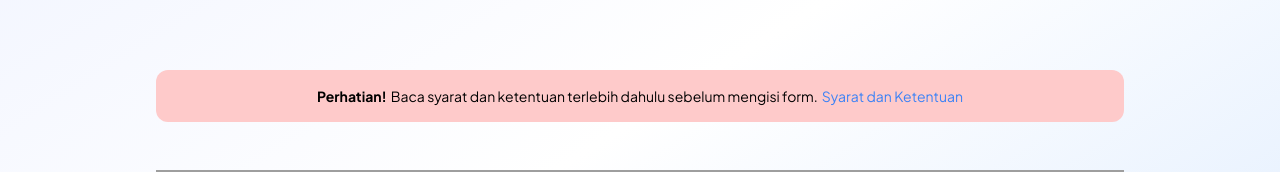
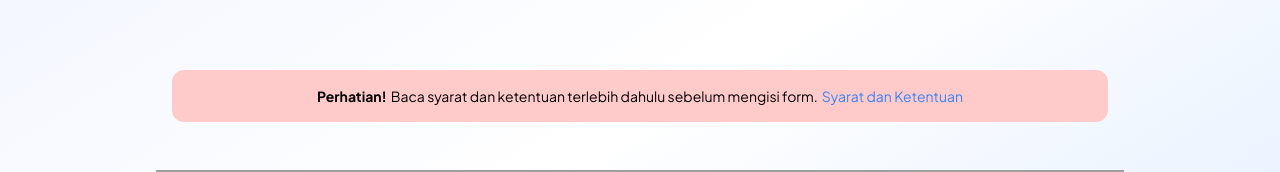
Before and after one commit to informatics-open-project/web, a Next.js app: page /request-quotation in a window 1280 px wide. Shown: the part 282-454 px from the top of the page. Built offline with nearby package versions, Linux system fonts and the light colour scheme; grey boxes are pictures that could not be loaded.

Commit message:
fix: update warning banner

```diff
--- a/src/pages/request-quotation.tsx
+++ b/src/pages/request-quotation.tsx
@@ -10,7 +10,7 @@ const RequestQuotation = () => {
           </span>
         </div>
 
-        <div className="mt-2 flex flex-col items-center justify-center gap-1 rounded-xl bg-red-200 p-4 text-sm sm:flex-row md:mt-8">
+        <div className="m-4 mt-2 flex flex-col items-center justify-center gap-1 rounded-xl bg-red-200 p-4 text-center text-sm sm:flex-row md:mt-8">
           <span className="font-bold">Perhatian!</span>
           <span>
             Baca syarat dan ketentuan terlebih dahulu sebelum mengisi form.
```
